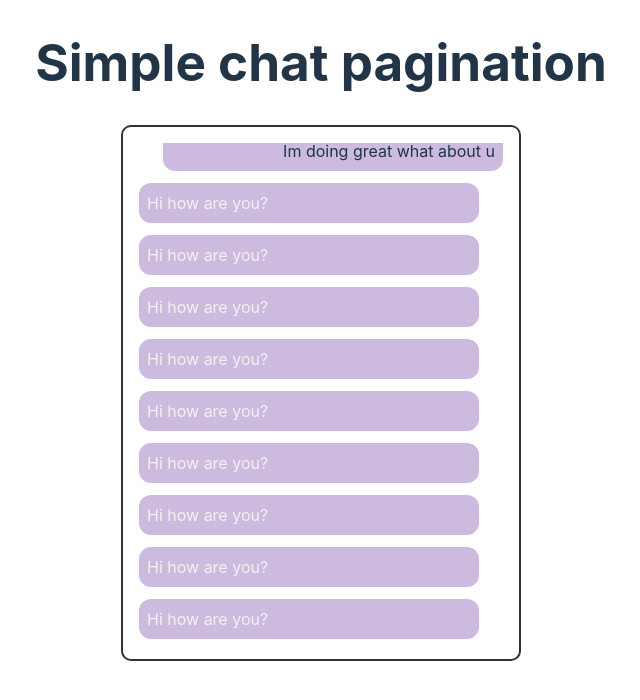
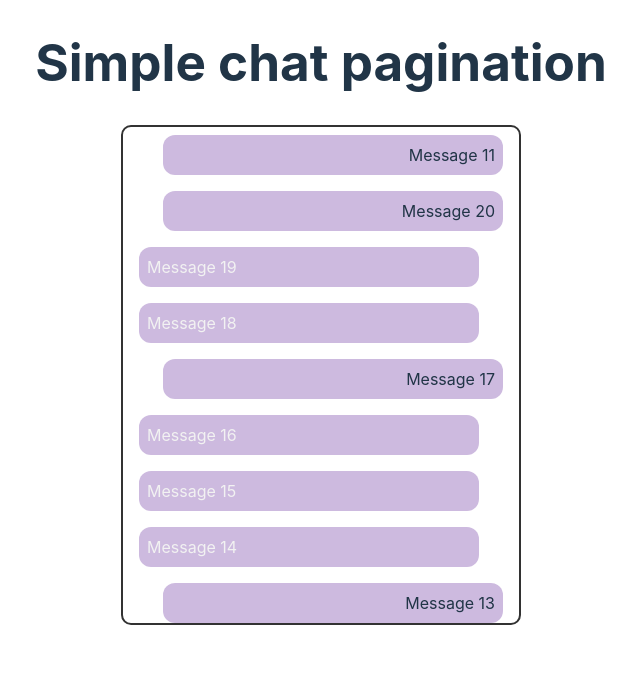
Before and after one commit to zFranco23/react-chat-pagination-example, a React (Vite) app: page / in a window 1280 px wide. Shown: the top 700 px of the page, without its empty margins (319-959 px from the left). Built offline with nearby package versions, Linux system fonts and the light colour scheme.

Commit message:
Rough approach

```diff
--- a/src/components/ChatContainer/ChatContainer.tsx
+++ b/src/components/ChatContainer/ChatContainer.tsx
@@ -1,37 +1,37 @@
 
 import { FC, useCallback, useEffect, useRef, useState } from "react"
 import { getMessages } from "../../helpers";
+import { usePrevious } from "../../utils";
+
+import { Message as MessageType } from "../../types";
+
 import Message from "../Message/Message";
-
 type Props = {}
 
 import style from './style.module.css';
 
 const ChatContainer: FC<Props> = (props) => {
 
-  const messageListRef = useRef<HTMLDivElement | null>(null)
+  const chatContainerRef = useRef<HTMLDivElement | null>(null);
+
+  const listRef = useRef<HTMLDivElement | null>(null);
+  const messageListContentRef = useRef<HTMLDivElement | null>(null)
   const hiddenDivRef = useRef<HTMLDivElement | null>(null)
-  const loaderRef = useRef<HTMLDivElement | null>(null)
-  const [showObserver,setShowObserver] = useState<boolean>(true);
   const [page,setPage] = useState<number>(0);
   const [isLoading,setIsLoading] = useState<boolean>(false);
   const [messages,setMessages]= useState<Array<any>>([])
+  const [scrollHeight,setScrollHeight]= useState<number | typeof undefined>();
+  const prevMessages = usePrevious<MessageType[]>(messages);
+
+  const prevScrollHeight = usePrevious(scrollHeight);
 
 
   const fetchMessages = useCallback(async ()=>{
-    console.log(page);
-    setShowObserver(false);
     setIsLoading(true)
     const data = await getMessages(page);
-    if(messageListRef.current){
-        console.log( messageListRef.current.firstChild);
-        ;
-        const elem = messageListRef.current;
-        console.log(messageListRef.current.offsetTop);
-
-        elem.scrollTop = 100
+    if(chatContainerRef.current){
+        setScrollHeight(chatContainerRef.current.scrollHeight);
     }
-    setShowObserver(true);
     setMessages(ps => [...data,...ps])
     setIsLoading(false);
   },[page])
@@ -40,18 +40,24 @@ const ChatContainer: FC<Props> = (props) => {
     fetchMessages();
   },[fetchMessages])
 
+  useEffect(()=>{
+    if(messages.length && prevMessages && prevMessages.length > 0){
+      if(prevScrollHeight && scrollHeight &&  prevScrollHeight !== scrollHeight){
+        const elem = chatContainerRef.current;
+        if(elem) elem.scrollTop = scrollHeight - prevScrollHeight - 20
+      }
+    }
+  },[messages])
+
 
   useEffect(()=>{
     if(messages.length && page === 0){
-        const elem = messageListRef.current;
-
+        const elem = chatContainerRef.current;
         if(elem){
             elem.scrollTop = elem.scrollHeight
         }
     }
   },[messages, page])
-
-
 
   const observerCallback = useCallback((observerEntries: any) => {
     if (observerEntries[0].isIntersecting) {
@@ -72,7 +78,6 @@ const ChatContainer: FC<Props> = (props) => {
             observer.observe(hiddenDivRef.current)
         }
 
-
         return () => {
             if(hiddenDivRef.current){
                 observer.unobserve(hiddenDivRef.current);
@@ -81,15 +86,15 @@ const ChatContainer: FC<Props> = (props) => {
   },[observerCallback])
 
   return (
-    <div className={style.chatContainer} id="scrollArea">
-
-
-        <div className={style.messagesList} ref={messageListRef}>
-        {isLoading && <div>...loading </div>}
-            {showObserver && <div ref={hiddenDivRef}></div>}
+    <div id="chatContainer" className={style.chatContainer}ref={chatContainerRef}>
+        <div className={style.messagesList} ref={messageListContentRef}>
+            {isLoading && <div>...loading </div>}
+            <div ref={hiddenDivRef}></div>
+            <div style={{display:'flex',flexDirection:'column',gap:'16px'}} ref={listRef}>
             {messages.map((m, idx: number)=> (
-                <Message key={`message-${idx}`} message={m} />
+                <Message key={`message-${idx}`} message={m} idx={idx} />
             ))}
+            </div>
         </div>
 
     </div>
--- a/src/components/ChatContainer/style.module.css
+++ b/src/components/ChatContainer/style.module.css
@@ -5,12 +5,13 @@ div.chatContainer {
     border-radius: 10px;
     width: 400px;
     padding: 16px;
+    max-height: 500px;
+    overflow: auto;
 }
 
 div.messagesList {
     display: flex;
     flex-direction: column;
     gap: 12px;
-    height: 500px;
-    overflow: auto;
+    max-height: 100%;
 }
--- a/src/components/Message/Message.tsx
+++ b/src/components/Message/Message.tsx
@@ -5,7 +5,8 @@ import type { Message as MessageType } from '../../types'
 import style from './style.module.css';
 
 type Props = {
-    message: MessageType
+    message: MessageType,
+    idx: number
 }
 
 
@@ -18,12 +19,13 @@ const Message: FC<Props> = (props) => {
     let mssgElem;
 
     if(self){
-        mssgElem =  <div className={`${style.mssgContainer} ${style.rightContainer}`}>
-            <p>{message.message}</p>
+        mssgElem =  <div id={message.uid.toString()} className={`${style.mssgContainer} ${style.rightContainer}`}>
+            {/* <p>{message.message}</p> */}
+            <p>Message {message.uid}</p>
         </div>
     }else {
-        mssgElem = <div className={`${style.mssgContainer} ${style.leftContainer}`}>
-            <p>{message.message}</p>
+        mssgElem = <div id={message.uid.toString()} className={`${style.mssgContainer} ${style.leftContainer}`}>
+            <p>Message {message.uid}</p>
         </div>
     }
 
--- a/src/constants/index.ts
+++ b/src/constants/index.ts
@@ -9,54 +9,105 @@ export const MOCK_DATA_MESSAGES: Message[] = [
     {
         id: RECEIVER_ID,
         message: 'Hi how are you?',
-    },
-    {
-        id: TRANSMITTER_ID,
-        message: 'Im doing great what about u',
-    },
-    {
-        id: TRANSMITTER_ID,
-        message: 'Im doing great what about u',
-    },
-    {
-        id: TRANSMITTER_ID,
-        message: 'Im doing great what about u',
+        uid: 1,
     },
     {
         id: RECEIVER_ID,
         message: 'Hi how are you?',
+        uid: 2,
+    },
+    {
+        id: TRANSMITTER_ID,
+        message: 'Hi how are you?',
+        uid: 3,
+    },
+    {
+        id: TRANSMITTER_ID,
+        message: 'Hi how are you?',
+        uid: 4,
+    },
+    {
+        id: TRANSMITTER_ID,
+        message: 'Hi how are you?',
+        uid: 5,
+    },
+    {
+        id: TRANSMITTER_ID,
+        message: 'Hi how are you?',
+        uid: 6,
+    },
+
+    {
+        id: RECEIVER_ID,
+        message: 'Hi how are you?',
+        uid: 7,
     },
     {
         id: RECEIVER_ID,
         message: 'Hi how are you?',
+        uid: 8,
     },
     {
         id: RECEIVER_ID,
         message: 'Hi how are you?',
+        uid: 9,
     },
     {
         id: RECEIVER_ID,
         message: 'Hi how are you?',
+        uid: 10,
+    },
+    {
+        id: TRANSMITTER_ID,
+        message: 'Hi how are you?',
+        uid: 11,
+    },
+
+    {
+        id: RECEIVER_ID,
+        message: 'Hi how are you?',
+        uid: 12,
+    },
+    {
+        id: TRANSMITTER_ID,
+        message: 'Hi how are you?',
+        uid: 13,
+    },
+
+    {
+        id: RECEIVER_ID,
+        message: 'Hi how are you?',
+        uid: 14,
+    },
+
+    {
+        id: RECEIVER_ID,
+        message: 'Hi how are you?',
+        uid: 15,
     },
     {
         id: RECEIVER_ID,
         message: 'Hi how are you?',
+        uid: 16,
+    },
+    {
+        id: TRANSMITTER_ID,
+        message: 'Hi how are you?',
+        uid: 17,
     },
     {
         id: RECEIVER_ID,
         message: 'Hi how are you?',
+        uid: 18,
     },
     {
         id: RECEIVER_ID,
-        message: 'Hi how are you?',
+        message: 'Previous recent',
+        uid: 19,
     },
     {
-        id: RECEIVER_ID,
-        message: 'Hi how are you?',
+        id: TRANSMITTER_ID,
+        message: 'Most recent message',
+        uid: 20,
     },
-    {
-        id: RECEIVER_ID,
-        message: 'Hi how are you?',
-    },
-
 ];
--- a/src/helpers/index.ts
+++ b/src/helpers/index.ts
@@ -2,11 +2,11 @@ import { MOCK_DATA_MESSAGES } from "../constants"
 import { Message } from "../types";
 
 
-export const getMessages = async (page: number, size: number = 15 ) => {
+export const getMessages = async (page: number, size: number = 10 ) => {
 
     return new Promise<Message[]>((resolve,reject) => {
         setTimeout(() => {
-          resolve(MOCK_DATA_MESSAGES.slice(page, page + size));
+          resolve(MOCK_DATA_MESSAGES.reverse().slice(page, page + size));
         }, 2000);
       });
 }
--- a/src/types/index.ts
+++ b/src/types/index.ts
@@ -2,5 +2,6 @@
 
 export type Message = {
     id : string
-    message: string
+    message: string,
+    uid: number
 }
--- /dev/null
+++ b/src/utils/index.ts
@@ -0,0 +1,11 @@
+import { useEffect, useRef } from 'react';
+
+export function usePrevious<T>(value: T): T | undefined {
+  const ref = useRef<T>();
+  useEffect(() => {
+    ref.current = value;
+  }, [value]);
+  return ref.current;
+}
+
+export default usePrevious;
```
